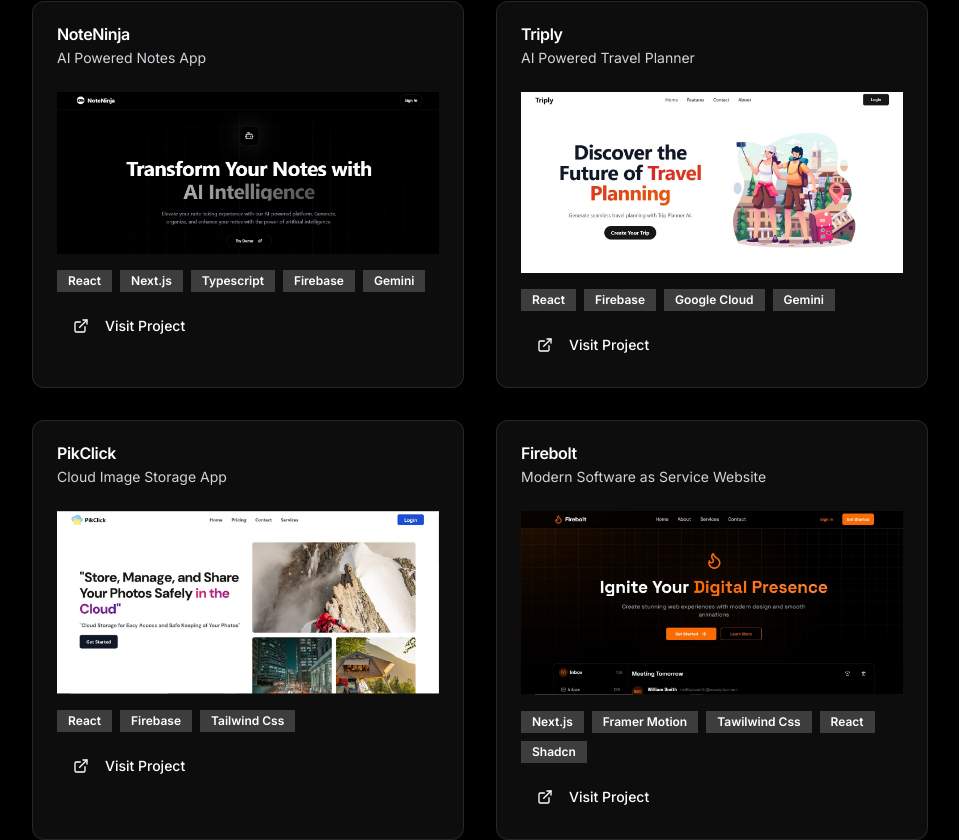
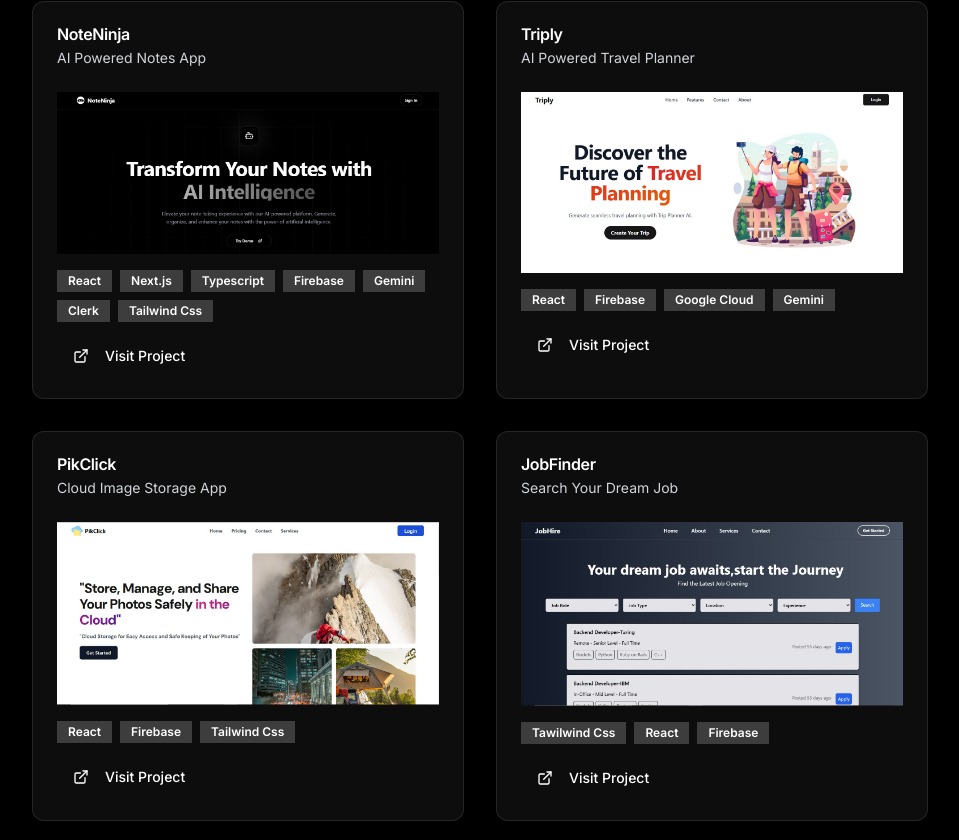
Before and after one commit to GauRav-sINGh123/Portfolio2, a Next.js app: page / in a window 1280 px wide. Shown: the part 2405-3245 px from the top of the page, without its empty margins (160-1119 px from the left). Built offline with nearby package versions, Linux system fonts and the light colour scheme.

Commit message:
Project Update

```diff
--- a/src/app/page.tsx
+++ b/src/app/page.tsx
@@ -171,7 +171,7 @@ function StarField(props: any) {
               {
                 name: "NoteNinja",
                 desc: "AI Powered Notes App",
-                tech: ["React", "Next.js","Typescript", "Firebase", "Gemini"],
+                tech: ["React", "Next.js","Typescript", "Firebase", "Gemini","Clerk", "Tailwind Css"],
                 link: "https://note-ninja-seven.vercel.app/",
                 image: "/NoteNinja.jpg"
               },
@@ -190,11 +190,11 @@ function StarField(props: any) {
                 image: "/Pikclick.jpg"
               },
               {
-                name: "Firebolt",
-                desc: "Modern Software as Service Website",
-                tech: ["Next.js", "Framer Motion", "Tawilwind Css","React","Shadcn"],
-                link: "https://firebolt-rho.vercel.app/",
-                image: "/Firebolt.jpg"
+                name: "JobFinder",
+                desc: "Search Your Dream Job",
+                tech: ["Tawilwind Css","React","Firebase"],
+                link: "https://online-job-portal-26f13.web.app/#_",
+                image: "/JobFinder.jpg"
               },
               {
                 name: "MovieHub",
@@ -204,12 +204,21 @@ function StarField(props: any) {
                 image: "/MovieHub.jpg"
               },
               {
-                name: "JobFinder",
-                desc: "Search Your Dream Job",
-                tech: ["Tawilwind Css","React","Firebase"],
-                link: "https://online-job-portal-26f13.web.app/#_",
-                image: "/JobFinder.jpg"
+                name: "Firebolt",
+                desc: "Modern Software as Service Website",
+                tech: ["Next.js", "Framer Motion", "Tawilwind Css","React","Shadcn"],
+                link: "https://firebolt-rho.vercel.app/",
+                image: "/Firebolt.jpg"
+              },
+              {
+                name: "CraftlyUI",
+                desc: "Modern UI Website",
+                tech: ["Next.js", "Framer Motion", "Tawilwind Css","React","Shadcn"],
+                link: "https://craftly-ui.vercel.app/",
+                image: "/Craftly.jpg"
               }
+
+
             ].map((project, index) => (
               <Card key={index} className="border border-white/10  bg-white/5 backdrop-blur-sm  hover:bg-white/10 hover:scale-105 transition-all ease-out cursor-pointer">
                 <CardHeader>
```
Also changed, not shown: public/Craftly.jpg (added).
